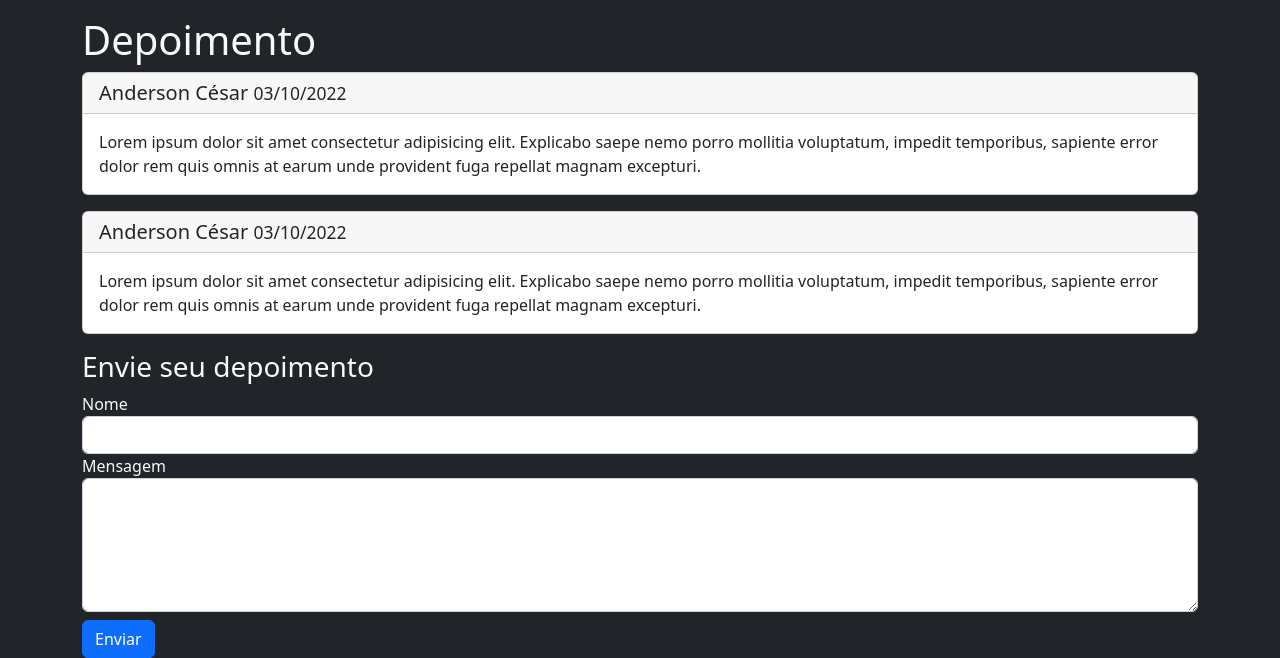
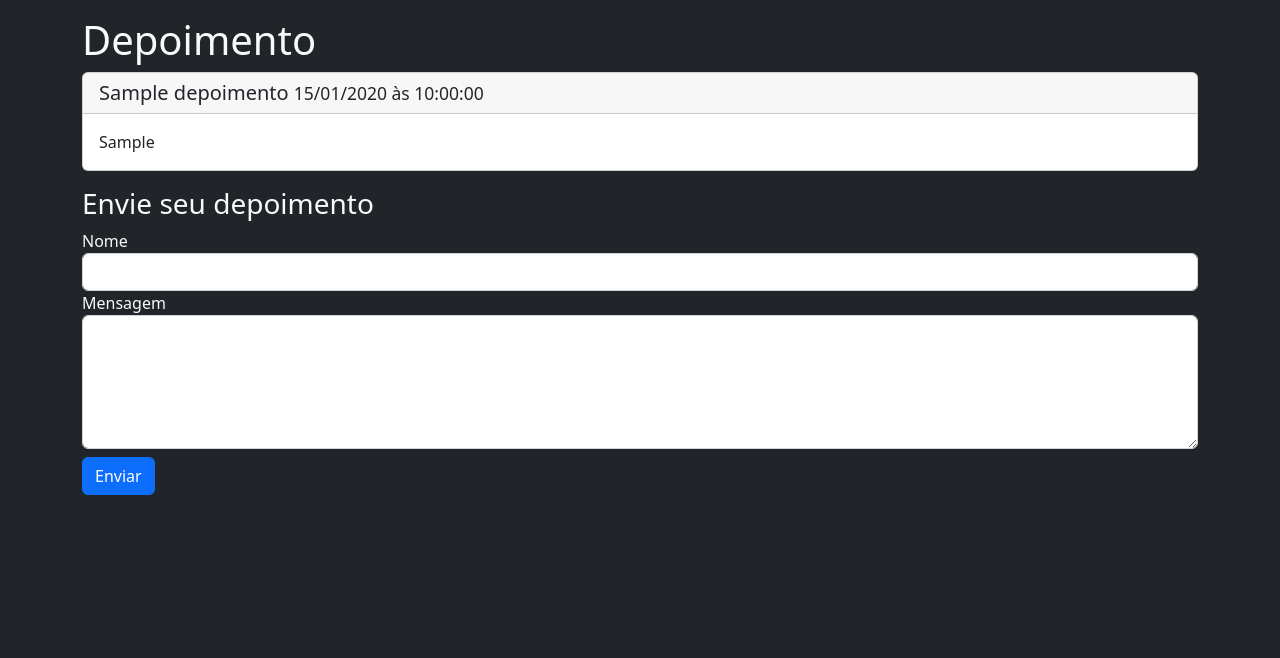
Before and after one commit to andersonlscesar/mvc, a PHP site: page /depoimentos in a window 1280 px wide. Shown: the part 142-800 px from the top of the page. Run offline with PHP 8.4, Linux system fonts and the light colour scheme; tables that the repository leaves empty hold one stand-in row (values such as "Sample post").

Commit message:
insert de dados

```diff
--- a/app/Controller/Pages/Depoimento.php
+++ b/app/Controller/Pages/Depoimento.php
@@ -2,12 +2,45 @@
 namespace App\Controller\Pages;
 
 use App\Utils\View;
+use App\Model\Entity\Depoimento as EntityDepoimento;
 
 class Depoimento extends Page
 {
     public static function renderContent()
     {
-        $content = View::render('pages/depoimento');
+        $content = View::render('pages/depoimento', [
+            'depoimentos'   => self::getTestimonyItems()
+        ]);
         return parent::renderMainLayout('Depoimento', $content);
     }
+
+    public static function insertTestimony($request)
+    {
+        $postVars = $request->getPostVars();
+        $obTestimony = new EntityDepoimento;
+        $obTestimony->nome = $postVars['nome'];
+        $obTestimony->mensagem = $postVars['mensagem'];
+
+        $obTestimony->cadastrar();
+        header('location: '.getenv('URL').'/depoimentos');
+        exit;
+    }
+
+    private static function getTestimonyItems()
+    {
+        $itens = '';
+        $obTestimony = new EntityDepoimento;
+        $depoimentos = $obTestimony->getTestimonies(null, ' id DESC ');
+
+        foreach($depoimentos as $depoimento) {
+            $itens .= View::render('pages/testimonies/itens', [
+                'nome'      => $depoimento->nome,
+                'mensagem'  => $depoimento->mensagem,
+                'data'      => date("d/m/Y à\s H:i:s", strtotime($depoimento->data))
+            ]);
+        }
+
+
+        return $itens;
+    }
 }
--- /dev/null
+++ b/app/Model/Entity/Depoimento.php
@@ -0,0 +1,29 @@
+<?php
+namespace App\Model\Entity;
+
+use PDO;
+use App\Database\Database;
+
+class Depoimento
+{
+    public $id;
+    public $nome;
+    public $mensagem;
+    public $data;
+
+    public function cadastrar()
+    {
+        $this->data = date('Y-m-d H:i:s');
+        $this->id = (new Database('depoimentos'))->insert([
+                                                            'nome'      => $this->nome,
+                                                            'mensagem'  => $this->mensagem,
+                                                            'data'      => $this->data
+                                                          ]);
+        return true;
+    }
+
+    public static function getTestimonies($where = null, $order = null, $limit = null, $fields = '*')
+    {
+        return (new Database('depoimentos'))->select($where, $order, $limit, $fields)->fetchAll(PDO::FETCH_CLASS, self::class);
+    }
+}
--- /dev/null
+++ b/includes/config.php
@@ -0,0 +1,15 @@
+<?php
+
+require_once __DIR__.'/../vendor/autoload.php';
+
+use App\Utils\View;
+use App\Common\Environment;
+
+Environment::load(__DIR__.'/../.env');
+
+
+define('URL', getenv('URL'));
+
+View::loadGlobalVars([
+    'URL' => URL
+]);
--- a/index.php
+++ b/index.php
@@ -1,19 +1,7 @@
 <?php
-require_once __DIR__.'/vendor/autoload.php';
+include_once __DIR__.'/includes/config.php';
 
 use App\Http\Router;
-use App\Utils\View;
-use App\Common\Environment;
-
-Environment::load(__DIR__.'/.env');
-
-
-define('URL', getenv('URL'));
-
-View::loadGlobalVars([
-    'URL' => URL
-]);
-
 
 $router = new Router(URL);
 
--- a/resource/view/pages/depoimento.html
+++ b/resource/view/pages/depoimento.html
@@ -1,23 +1,7 @@
 <h1>Depoimento</h1>
 
 <section>
-
-    <div class="card text-dark mb-3">
-        <h5 class="card-header">Anderson César <small>03/10/2022</small> </h5>
-
-        <div class="card-body">
-            Lorem ipsum dolor sit amet consectetur adipisicing elit. Explicabo saepe nemo porro mollitia voluptatum, impedit temporibus, sapiente error dolor rem quis omnis at earum unde provident fuga repellat magnam excepturi.
-        </div>
-    </div>
-
-    <div class="card text-dark mb-3">
-        <h5 class="card-header">Anderson César <small>03/10/2022</small> </h5>
-
-        <div class="card-body">
-            Lorem ipsum dolor sit amet consectetur adipisicing elit. Explicabo saepe nemo porro mollitia voluptatum, impedit temporibus, sapiente error dolor rem quis omnis at earum unde provident fuga repellat magnam excepturi.
-        </div>
-    </div>
-
+    {{depoimentos}}
 </section>
 
 
--- /dev/null
+++ b/resource/view/pages/testimonies/itens.html
@@ -0,0 +1,7 @@
+<div class="card text-dark mb-3">
+    <h5 class="card-header">{{nome}} <small>{{data}}</small> </h5>
+
+    <div class="card-body">
+        {{mensagem}}
+    </div>
+</div>
--- a/routes/routes.php
+++ b/routes/routes.php
@@ -16,3 +16,7 @@ $router->get('/depoimentos', [
 ]);
 
 // Rota para cadastro de dados
+
+$router->post('/depoimentos', [
+    fn($request) => new Response(200, Pages\Depoimento::insertTestimony($request))
+]);
```
